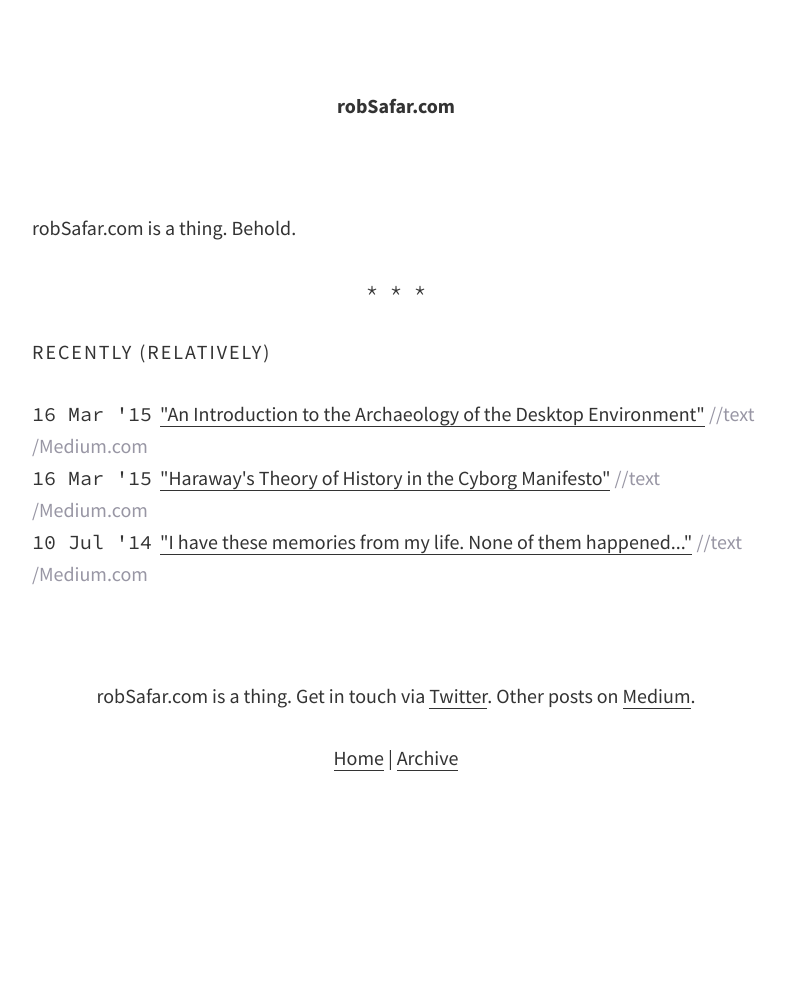
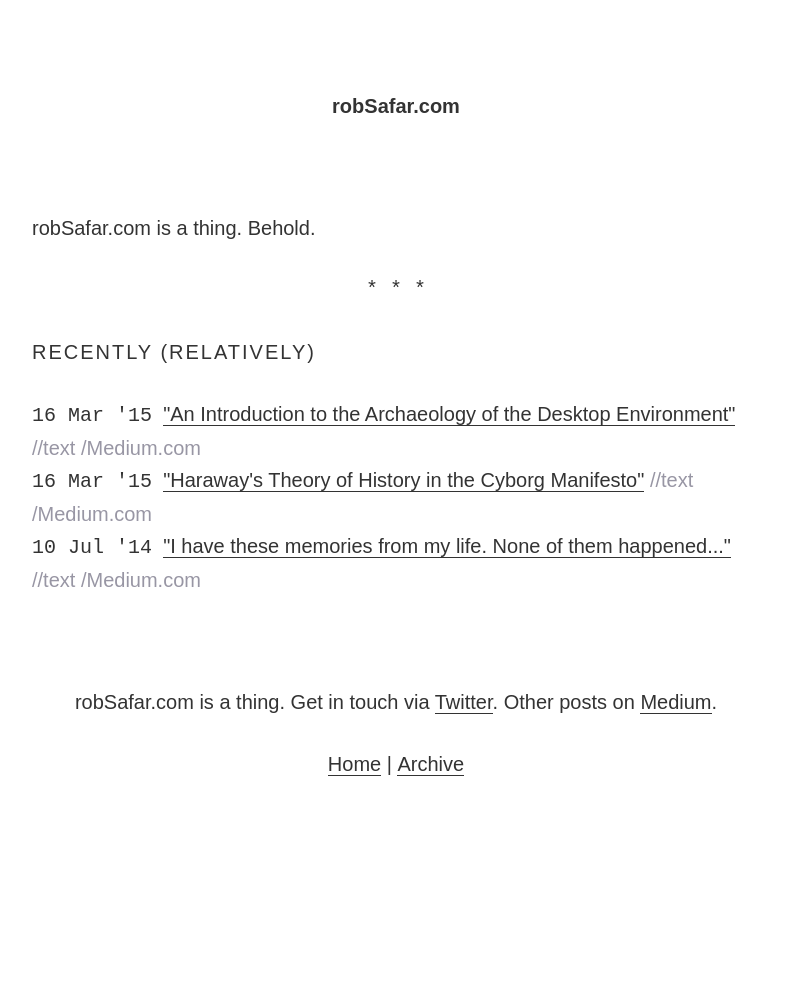
Before and after one commit to whereof-thereof/NotReally, a Jekyll site: the page built from index.html, in a window 1280 px wide. Shown: the whole page, without its empty margins (244-1030 px from the left). Built offline with Jekyll 4.4.1, drawn with Linux system fonts in a browser that asks for light colours.

Commit message:
Switch to Adobe Edge webfonts
Since they're Adobe-made fonts anyway

```diff
--- a/_includes/head.html
+++ b/_includes/head.html
@@ -11,7 +11,7 @@
   <link rel="icon" type="image/png" href="/resources/icon192.png" sizes="192x192">
   <link rel="apple-touch-icon" href="/resources/apple-touch-icon.png">
 
-  <link href='https://fonts.googleapis.com/css?family=Source+Code+Pro|Source+Sans+Pro:400,400italic,700' rel='stylesheet' type='text/css'>
+  <script src="//use.edgefonts.net/source-code-pro:n4:all;source-sans-pro:n4,i4,n7:all.js"></script>
   <link rel="stylesheet" href="{{ "/css/main.css" | prepend: site.baseurl }}">
   <link rel="canonical" href="{{ page.url | replace:'index.html','' | prepend: site.baseurl | prepend: site.url }}">
   <link rel="alternate" type="application/rss+xml" title="{{ site.title }}" href="{{ "/feed.xml" | prepend: site.baseurl | prepend: site.url }}">
```
